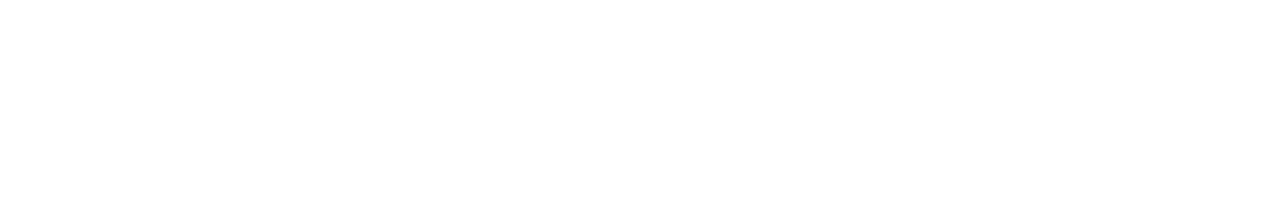
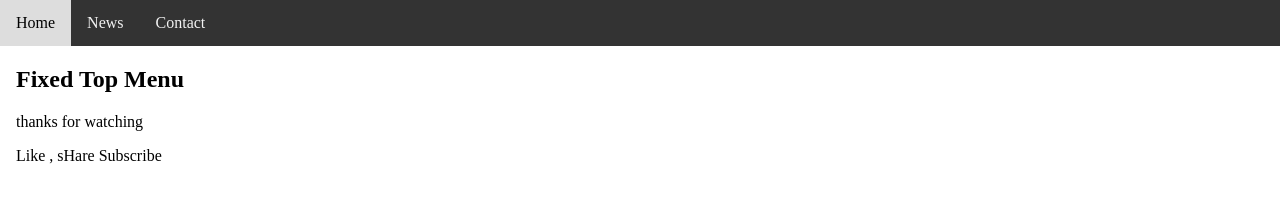
Before and after one commit to jogindrakumar/how-to-create-fix-top-menu-using-html-and-css, a plain HTML site: page index.html in a window 1280 px wide. Shown: the top 202 px of the page. Drawn offline with Linux system fonts and the light colour scheme.

Commit message:
codewithjk

```diff
--- a/index.html
+++ b/index.html
@@ -6,9 +6,53 @@
     <meta http-equiv="X-UA-Compatible" content="IE=edge">
     <meta name="viewport" content="width=device-width, initial-scale=1.0">
     <title>Fixed Top Menu</title>
+    <style>
+        body {
+            margin: 0;
+        }
+
+        .navbar {
+            overflow: hidden;
+            background-color: #333;
+            position: fixed;
+            top: 0;
+            width: 100%;
+        }
+
+        .navbar a {
+            float: left;
+            display: block;
+            color: #f2f2f2;
+            text-align: center;
+            padding: 14px 16px;
+            text-decoration: none;
+            font: 17px;
+        }
+
+        .navbar a:hover {
+            background-color: #ddd;
+            color: black;
+        }
+
+        .main {
+            padding: 16px;
+            margin-top: 30px;
+            height: 1500px;
+        }
+    </style>
 </head>
 
 <body>
+    <div class="navbar">
+        <a href="#home">Home</a>
+        <a href="#news">News</a>
+        <a href="#contact">Contact</a>
+    </div>
+    <div class="main">
+        <h2>Fixed Top Menu</h2>
+        <p>thanks for watching</p>
+        <p>Like , sHare Subscribe</p>
+    </div>
 
 </body>
 
```
